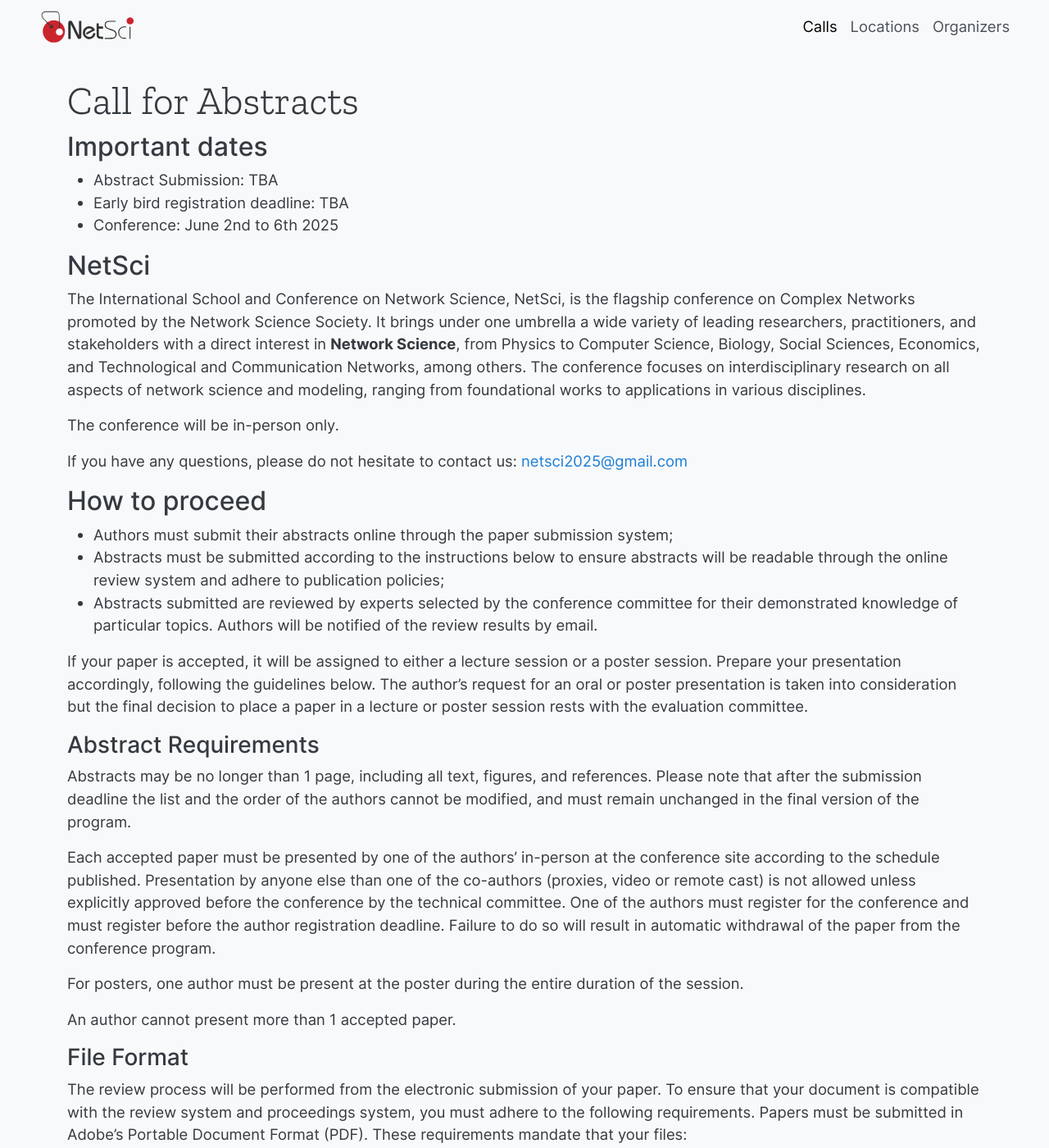
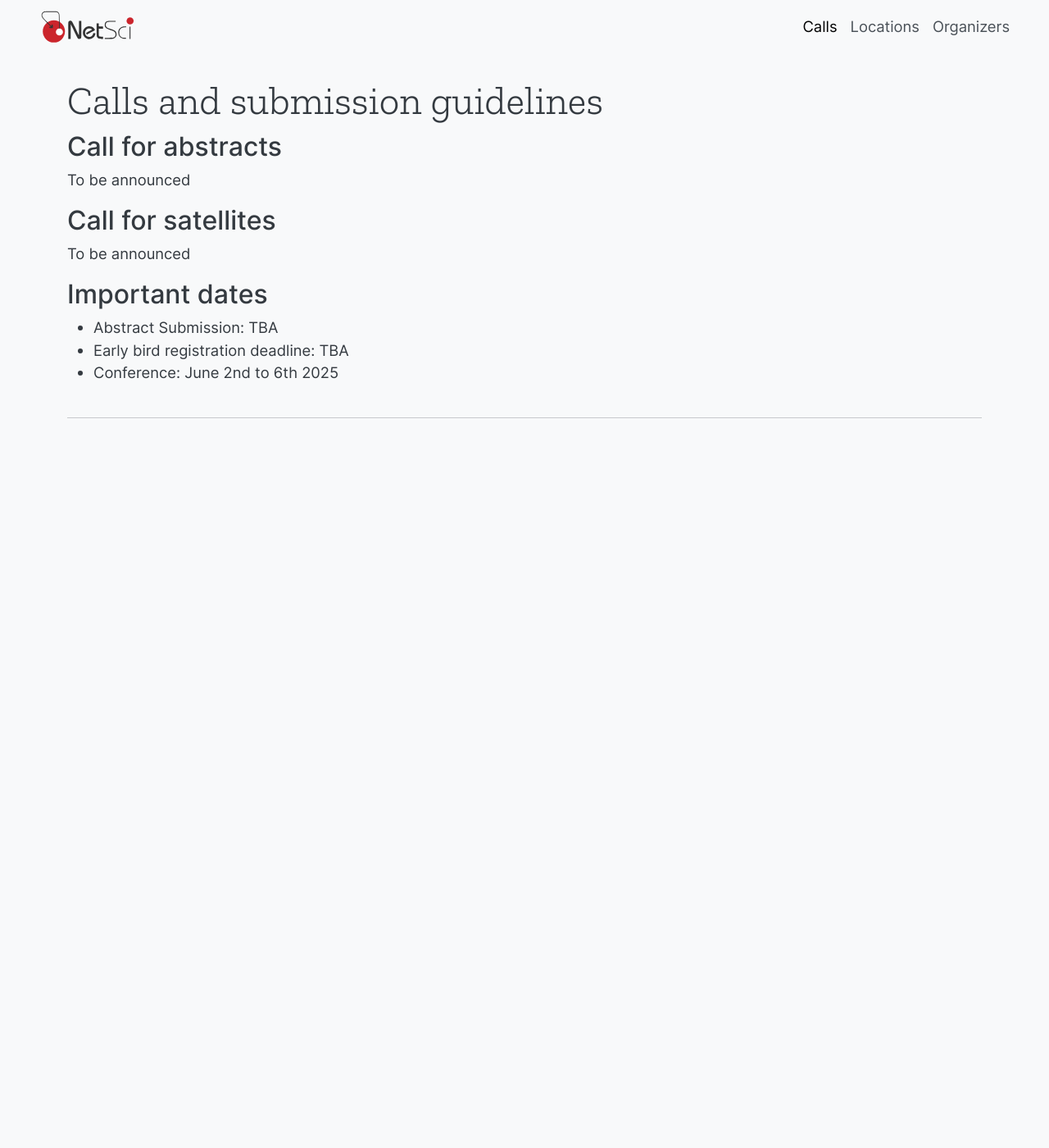
Before and after one commit to NetSci2025/netsci2025.github.io, a Jekyll site: the page built from calls.md, in a window 1280 px wide and 1400 px high. Shown: the whole window at 82% size. Built offline with Jekyll 4.4.1, drawn with Linux system fonts in a browser that asks for light colours; some of the changed text lies outside the part shown.

Commit message:
remove calls

```diff
--- a/_config.yml
+++ b/_config.yml
@@ -1,9 +1,16 @@
 title: NetSci 2025
 description: International School and Conference on Network Science
 
+url: https://NetSci2025.github.io/test
+
+# Locally
+baseurl: ""
+#remote_theme: piazzai/jekyll-nagymaros
+
 # Online
-baseurl: ""
-url: https://NetSci2025.github.io
+#baseurl: "/test"
+#theme: jekyll-nagymaros
+
 
 copyright: Place Holder
 indexing: true
--- a/_data/organizers.yml
+++ b/_data/organizers.yml
@@ -4,7 +4,6 @@ groups:
     members:
       - name: Leto
         surname: Peel
-        email: l.peel@maastrichtuniversity.nl
       - name: Michael
         surname: Schaub
       - name: Luis
--- a/_includes/head.html
+++ b/_includes/head.html
@@ -2,7 +2,6 @@
     <meta charset="UTF-8">
     <meta name="viewport" content="width=device-width, initial-scale=1.0">
     {% if site.indexing and page.layout != 404 %}
-    {% seo %}
     {% else %}
     <meta name="robots" content="none">
     {% if page.title %}
--- a/_layouts/calls.html
+++ b/_layouts/calls.html
@@ -14,7 +14,7 @@ layout: default
 <main class="my-4">
     <div class="container">
         {% if page.title == "Calls" %}
-        <h1 class="display-5">Call for Abstracts</h1>
+        <h1 class="display-5">Calls and submission guidelines</h1>
         {% else %}
         <h1 class="display-5">{{ page.title }}</h1>
         {% endif %}
--- a/calls.md
+++ b/calls.md
@@ -4,6 +4,12 @@ title: Calls
 description: Schedule of talks and activities
 navorder: 1
 ---
+
+## Call for abstracts
+To be announced
+
+## Call for satellites
+To be announced
 
 
 ## Important dates
@@ -13,7 +19,7 @@ navorder: 1
 
 
 
-## NetSci
+<!-- ## NetSci
 
 The International School and Conference on Network Science, NetSci, is the flagship conference on Complex Networks promoted by the Network Science Society. It brings under one umbrella a wide variety of leading researchers, practitioners, and stakeholders with a direct interest in **Network Science**, from Physics to Computer Science, Biology, Social Sciences, Economics, and Technological and Communication Networks, among others. The conference focuses on interdisciplinary research on all aspects of network science and modeling, ranging from foundational works to applications in various disciplines.
 
@@ -63,7 +69,7 @@ English is the official language of the conference. As a result, all papers must
 ### Authors List
 
 The authors' name(s) and affiliation(s) appear below the title in capital and lower case letters. NetSci Committee does not perform blind reviews, so be sure to include the author list in your submitted paper. Papers with multiple authors and affiliations may require two or more lines for this information. The order of the authors on the document should exactly match in number and order the authors typed into the online submission form.
-Submit your abstract
+Submit your abstract -->
 
 <!-- ### Before you begin the submission process, please prepare the following information:
 
@@ -83,7 +89,7 @@ You will receive an automated email with your submission summary, your abstract
 The Secretariat will process your request and send you an official confirmation
 
  -->
-
+<!--
 ## Broad Topics
 
 1. Higher-Order Networks;
@@ -116,7 +122,7 @@ The Secretariat will process your request and send you an official confirmation
 28. Linguistic Networks;
 29. Synchronization and control;
 30. Network Science and Education;
-31. Network medicine.
+31. Network medicine. -->
 
 <!-- ## How to Apply
 
```
Also changed, not shown: contributors.md (+2 -0 lines).
